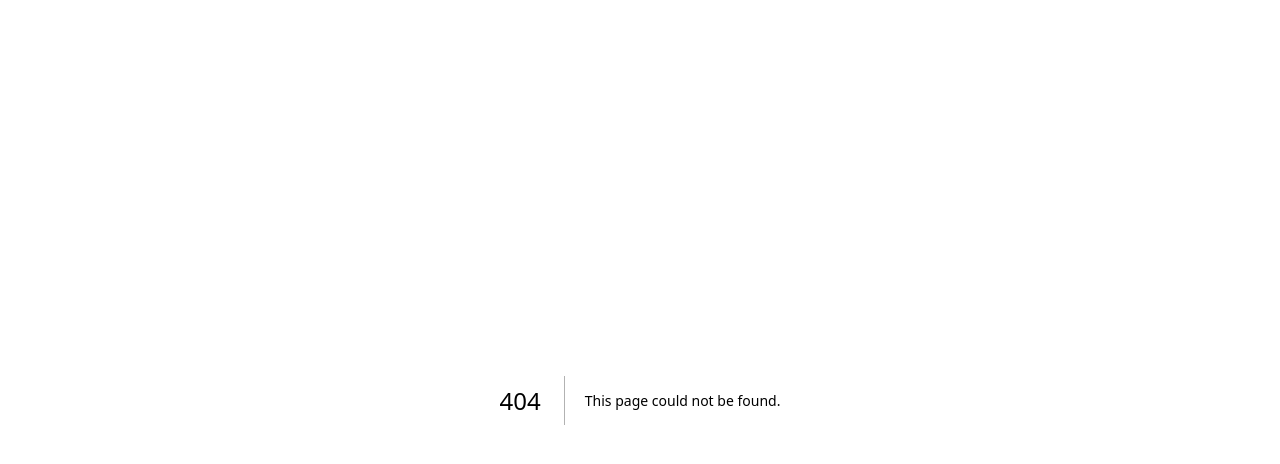
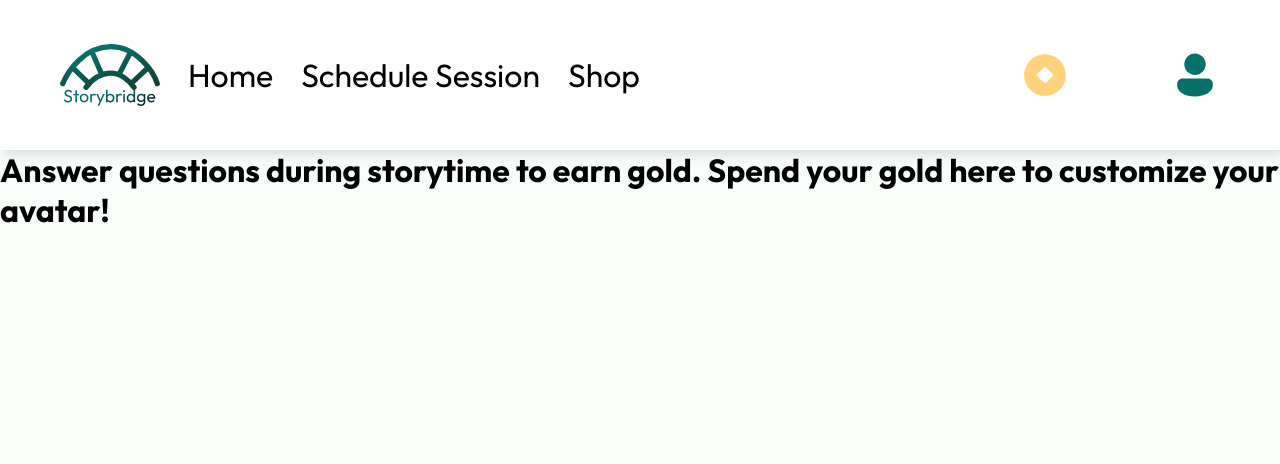
Before and after one commit to s-palakur/story-bridge, a Next.js app in the folder storybridge/: page /shop in a window 1280 px wide. Before the commit this address had no page. Shown: the top 464 px of the page. Built offline with nearby package versions, Linux system fonts and the light colour scheme.

Commit message:
shop page skeleton

```diff
--- /dev/null
+++ b/storybridge/app/shop/page.jsx
@@ -0,0 +1,16 @@
+"use client";
+import React, { useState } from "react";
+import styles from "./page.module.css";
+import Navbar from "../Navbar";
+
+export default function Home() {
+  return (
+    <div>
+      <Navbar />
+      <h1>
+        Answer questions during storytime to earn gold. Spend your gold here to
+        customize your avatar!
+      </h1>
+    </div>
+  );
+}
--- /dev/null
+++ b/storybridge/app/shop/page.module.css
@@ -0,0 +1,8 @@
+.main {
+    padding-left: 10%;
+    padding-right: 10%;
+    padding-top: 5%;
+    gap: 30px;
+    display: flex;
+    flex-direction: column;
+}
```
